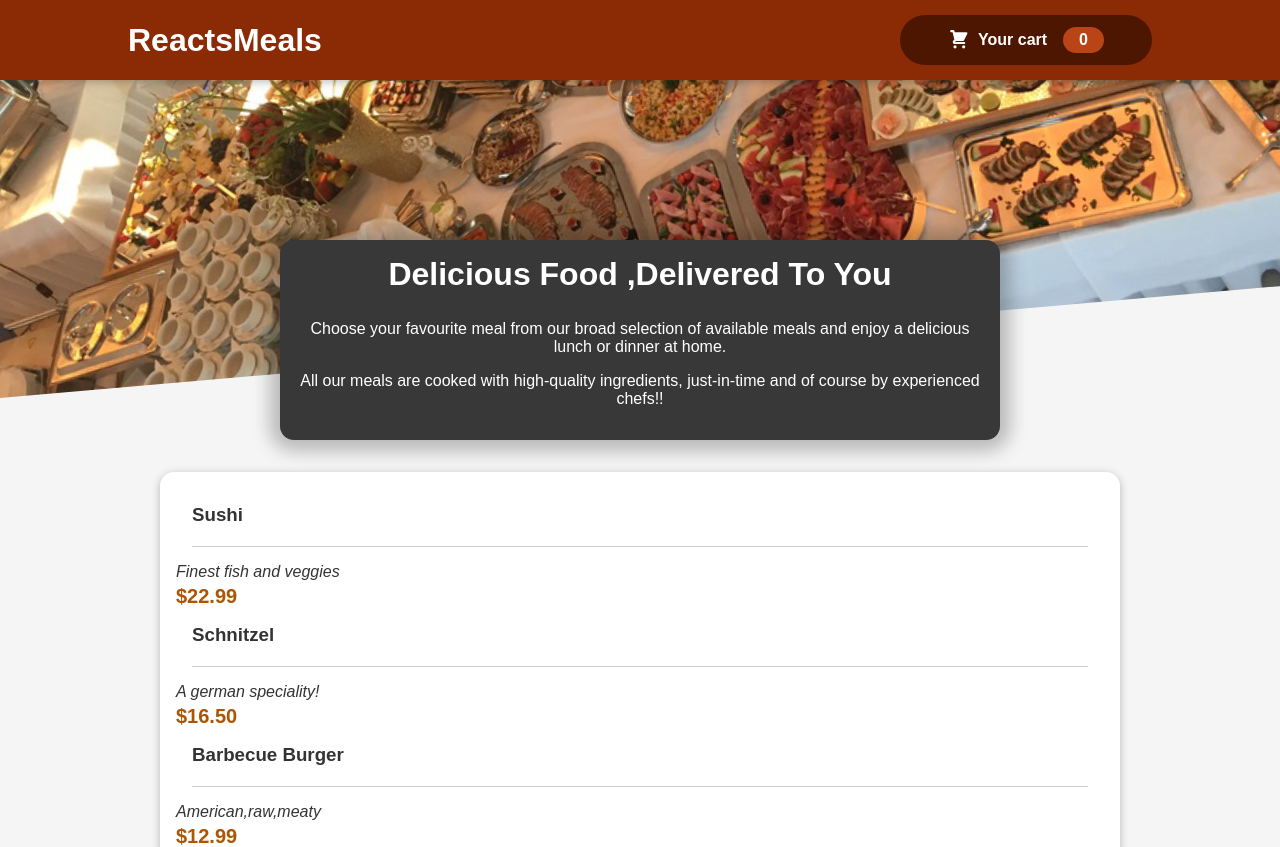
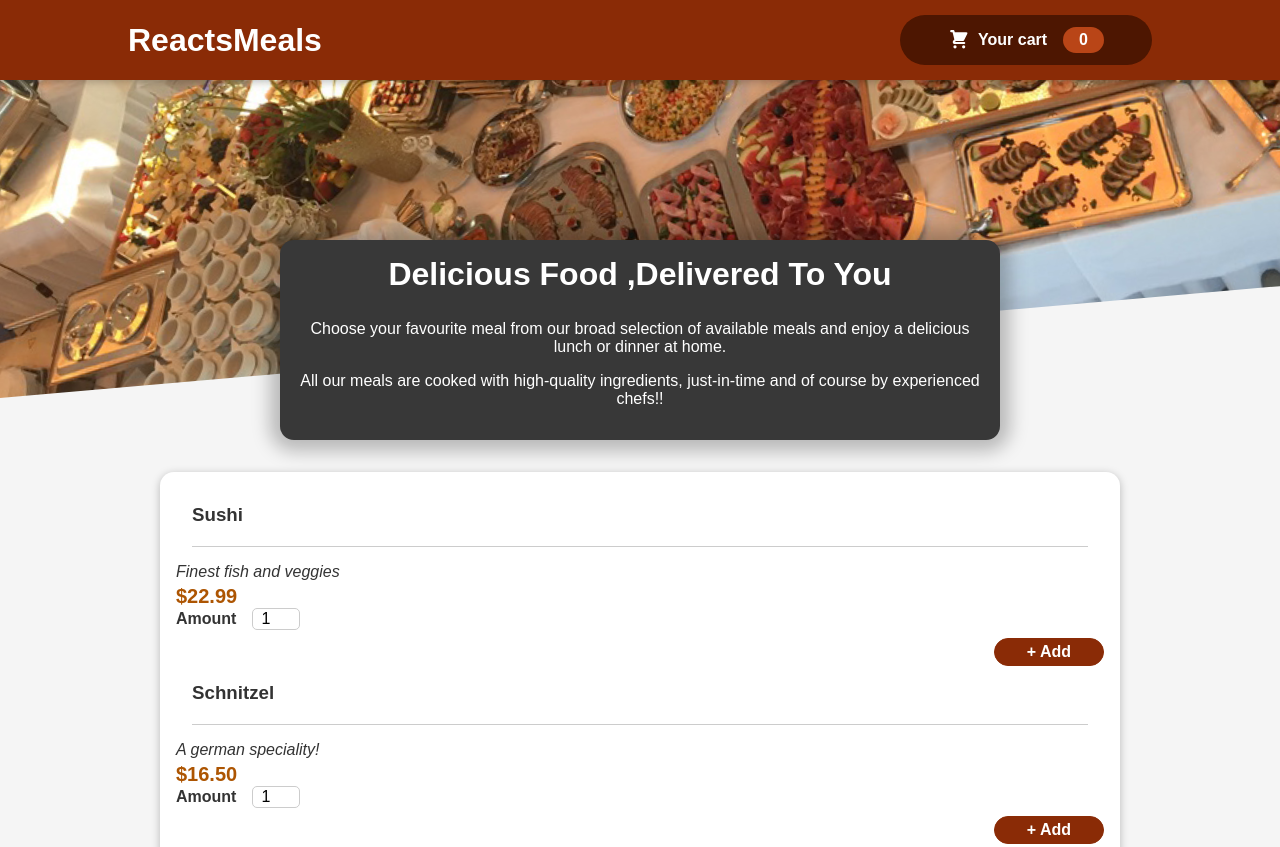
Before and after one commit to 1iamshashikant/ReastaurantWebsiteReactJs, a React (Create React App) app: page / in a window 1280 px wide. Shown: the top 847 px of the page. Built offline with nearby package versions, Linux system fonts and the light colour scheme.

Commit message:
MealItemForm

```diff
--- a/src/App.js
+++ b/src/App.js
@@ -11,8 +11,9 @@
       <Header />
       <main>
        <Meals/>
+       <AvailableMeals/>
       </main>
-      <AvailableMeals/>
+
     </Fragment>
 
 
--- a/src/components/Meals/MealItem/MealItem.js
+++ b/src/components/Meals/MealItem/MealItem.js
@@ -1,4 +1,5 @@
 import classes from './MealItem.module.css';
+import MealItemForm from './MealItemForm';
 
 const MealItem = (props) =>{
     const price =`$${props.price.toFixed(2)}`;
@@ -10,7 +11,9 @@
     </div>
     <div className={classes.description}>{props.description}</div>
     <div className={classes.price}>{price}</div>
-    <div></div>
+    <div>
+        <MealItemForm/>
+    </div>
 </li>
 );
 };
--- /dev/null
+++ b/src/components/Meals/MealItem/MealItemForm.js
@@ -0,0 +1,27 @@
+import classes from './MealItemForm.module.css';
+import Input from'../../UI/Input';
+
+const MealItemForm = (props) =>{
+
+    return (
+
+          <form className={classes.form}>
+
+           <Input lable="Amount"
+            input={{
+            id:'amount',
+            type:'number',
+            min:'1',
+            max:'5',
+            step:'1',
+            defaultValue:'1'
+        }}
+           />
+            <button >+ Add</button>
+          </form>
+
+      );
+
+};
+
+export default MealItemForm;
--- /dev/null
+++ b/src/components/Meals/MealItem/MealItemForm.module.css
@@ -0,0 +1,20 @@
+.form {
+    text-align: right;
+  }
+
+  .form button {
+    font: inherit;
+    cursor: pointer;
+    background-color: #8a2b06;
+    border: 1px solid #8a2b06;
+    color: white;
+    padding: 0.25rem 2rem;
+    border-radius: 20px;
+    font-weight: bold;
+  }
+
+  .form button:hover,
+  .form button:active {
+    background-color: #641e03;
+    border-color: #641e03;
+  }
--- /dev/null
+++ b/src/components/UI/Input.js
@@ -0,0 +1,13 @@
+import classes from './Input.module.css';
+
+
+const Input = (props) =>{
+    return(
+      <div className={classes.input}>
+         <label htmlFor={props.input.id}>{props.lable}</label>
+        <input {...props.input}/>
+       </div>
+    );
+};
+
+export default Input;
--- /dev/null
+++ b/src/components/UI/Input.module.css
@@ -0,0 +1,18 @@
+.input {
+    display: flex;
+    align-items: center;
+    margin-bottom: 0.5rem;
+  }
+
+  .input label {
+    font-weight: bold;
+    margin-right: 1rem;
+  }
+
+  .input input {
+    width: 3rem;
+    border-radius: 5px;
+    border: 1px solid #ccc;
+    font: inherit;
+    padding-left: 0.5rem;
+  }
```
